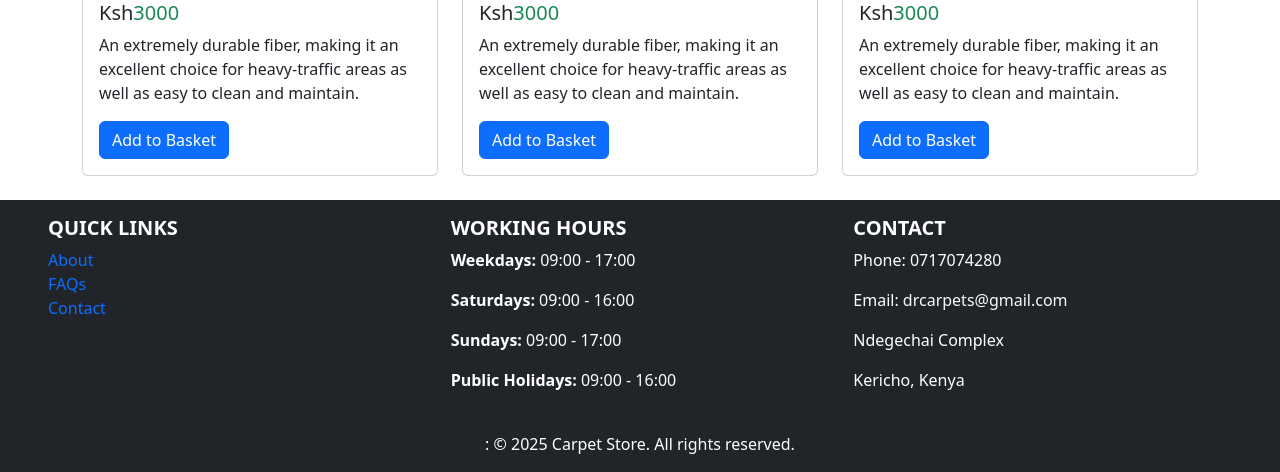
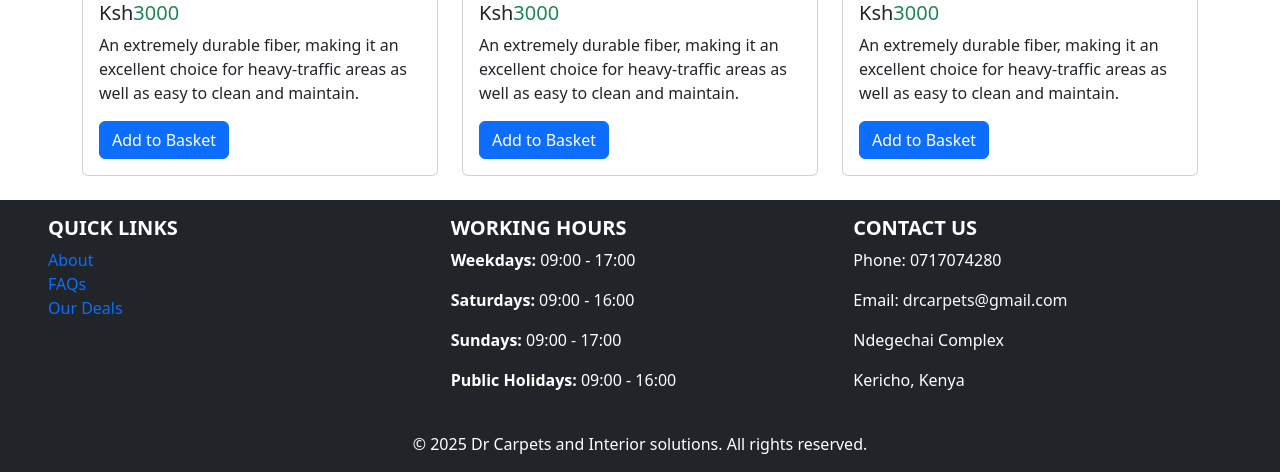
Before and after one commit to abedkip/DR_CARPETS, a Flask app: a page that uses app/templates/base.html in a window 1280 px wide. Shown: the part 1057-1529 px from the top of the page. Run offline with Flask 3, Linux system fonts and the light colour scheme.

Commit message:
add basket icon

```diff
--- a/app/templates/base.html
+++ b/app/templates/base.html
@@ -5,6 +5,10 @@
     <meta name="viewport" content="width=device-width, initial-scale=1">
     <title>Bootstrap demo</title>
     <link href="https://cdn.jsdelivr.net/npm/bootstrap@5.3.5/dist/css/bootstrap.min.css" rel="stylesheet" integrity="sha384-SgOJa3DmI69IUzQ2PVdRZhwQ+dy64/BUtbMJw1MZ8t5HZApcHrRKUc4W0kG879m7" crossorigin="anonymous">
+
+    <link rel="stylesheet" href="https://cdn.jsdelivr.net/npm/bootstrap-icons@1.11.3/font/bootstrap-icons.css">
+
+
   <style>
     .card-img-top {
       width: 100%;
@@ -26,7 +30,7 @@
 
 <nav class="navbar navbar-expand-lg bg-body-tertiary">
     <div class="container-fluid">
-      <a class="navbar-brand" href="#">DR CARPETS</a>
+      <a class="navbar-brand" href="#">DR CARPETS & INTERIOR SOLUTIONS</a>
       <button class="navbar-toggler" type="button" data-bs-toggle="collapse" data-bs-target="#navbarSupportedContent" aria-controls="navbarSupportedContent" aria-expanded="false" aria-label="Toggle navigation">
         <span class="navbar-toggler-icon"></span>
       </button>
@@ -98,7 +102,12 @@
           <button class="btn btn-outline-success" type="submit">Search</button>
         </form>
       </div>
+      <i class="bi bi-bag-check-fill m-2"></i>
+
+
     </div>
+
+
   </nav>
 
   <!-- Horizontal rule -->
@@ -122,8 +131,8 @@
             <h5 class="fw-bold text-uppercase">Quick links</h5>
             <ul class="list-unstyled">
               <li><a href="{{url_for('about') }}" class="text-primary text-decoration-none">About</a></li>
-              <li><a href="#" class="text-primary text-decoration-none">FAQs</a></li>
-              <li><a href="#" class="text-primary text-decoration-none">Contact</a></li>
+              <li><a href="{{url_for('faqs') }}" class="text-primary text-decoration-none">FAQs</a></li>
+              <li><a href="{{url_for('dr_deals') }}" class="text-primary text-decoration-none">Our Deals</a></li>
             </ul>
           </div>
 
@@ -138,7 +147,7 @@
 
           <!-- Contact -->
           <div class="col-md-4 mb-4">
-            <h5 class="fw-bold text-uppercase">Contact</h5>
+            <h5 class="fw-bold text-uppercase">Contact Us</h5>
             <p>Phone: 0717074280</p>
             <p>Email: <a href="mailto:drcarpets@gmail.com" class="text-light text-decoration-none">drcarpets@gmail.com</a></p>
             <p>Ndegechai Complex</p>
@@ -147,10 +156,10 @@
 
         </div>
       </div>
-      :
 
 
-  &copy; 2025 Carpet Store. All rights reserved.
+
+  &copy; 2025 Dr Carpets and Interior solutions. All rights reserved.
 </footer>
 
     <script src="https://cdn.jsdelivr.net/npm/bootstrap@5.3.5/dist/js/bootstrap.bundle.min.js" integrity="sha384-k6d4wzSIapyDyv1kpU366/PK5hCdSbCRGRCMv+eplOQJWyd1fbcAu9OCUj5zNLiq" crossorigin="anonymous"></script>
```
